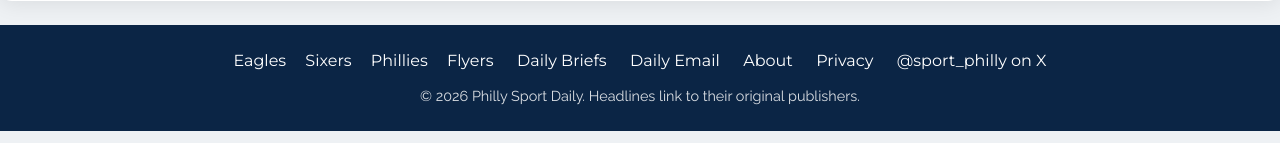
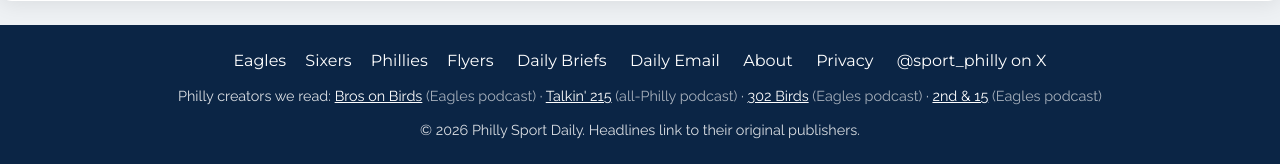
Before and after one commit to matthewlieb/philly-sports-news, a Flask app: page /about in a window 1280 px wide. Shown: the part 657-821 px from the top of the page. Before the commit the page ends 800 px from the top, so only its background shows below. Run offline with Flask 2, Linux system fonts and the light colour scheme.

Commit message:
Footer: Philly creators we read (four independent Eagles/Philly podcasts), the spot offered to cross-promo partners
Co-Authored-By: Claude Opus 5.5 <noreply@anthropic.com>

```diff
--- a/app.py
+++ b/app.py
@@ -16,6 +16,7 @@ from flask import Flask, Response, abort, jsonify, redirect, render_template, re
 import lib.config as config  # noqa: E402
 from lib import briefs as brief_store  # noqa: E402
 from lib import newsletter  # noqa: E402
+from lib.creators import CREATORS  # noqa: E402
 from lib import store  # noqa: E402
 from lib.article_enhancer import enhance_article_data  # noqa: E402
 from lib.articles import collect_ranked_articles  # noqa: E402
@@ -43,6 +44,7 @@ def _site_globals():
         "site_verification": os.environ.get("GOOGLE_SITE_VERIFICATION"),
         "year": date.today().year,
         "newsletter_on": newsletter.enabled(),
+        "creators": CREATORS,
     }
 
 
--- /dev/null
+++ b/lib/creators.py
@@ -0,0 +1,10 @@
+"""Independent Philly sports creators linked in the site footer ("Philly creators we read").
+
+Cross-promo partners get a spot here, so the offer in outreach is real. Keep it to small, active, fan-run shows.
+"""
+CREATORS = [
+    {"name": "Bros on Birds", "url": "https://podcasts.apple.com/podcast/id1581646148", "what": "Eagles podcast"},
+    {"name": "Talkin' 215", "url": "https://www.buzzsprout.com/1613287/episodes", "what": "all-Philly podcast"},
+    {"name": "302 Birds", "url": "https://linktr.ee/302birds", "what": "Eagles podcast"},
+    {"name": "2nd & 15", "url": "https://2ndand15podcast.buzzsprout.com", "what": "Eagles podcast"},
+]
--- a/static/phillySports.css
+++ b/static/phillySports.css
@@ -111,6 +111,8 @@ a { color: var(--team-dark); }
 .site-footer { background: var(--team-dark); color: #fff; text-align: center; padding: 24px 16px; }
 .site-footer p { color: rgba(255,255,255,0.85); margin: 0.75rem 0 0; font-size: 0.9rem; }
 .footer-links a { color: #fff; margin: 0 0.6rem; display: inline-block; }
+.footer-creators a { color: #fff; text-decoration: underline; }
+.footer-creators .creator-what { opacity: 0.75; }
 
 /* Admin comment review */
 .comment-card { margin-bottom: 16px; border-left: 6px solid #d1d5db; }
--- a/templates/base.html
+++ b/templates/base.html
@@ -76,6 +76,9 @@
           <a href="/privacy">Privacy</a>
           <a href="https://x.com/{{ x_handle }}" target="_blank" rel="noopener">@{{ x_handle }} on X</a>
         </nav>
+        <p class="footer-creators">Philly creators we read:
+          {% for c in creators %}<a href="{{ c.url }}" target="_blank" rel="noopener">{{ c.name }}</a> <span class="creator-what">({{ c.what }})</span>{{ " · " if not loop.last }}{% endfor %}
+        </p>
         <p>&copy; {{ year }} {{ site_name }}. Headlines link to their original publishers.</p>
       </div>
     </footer>
```
